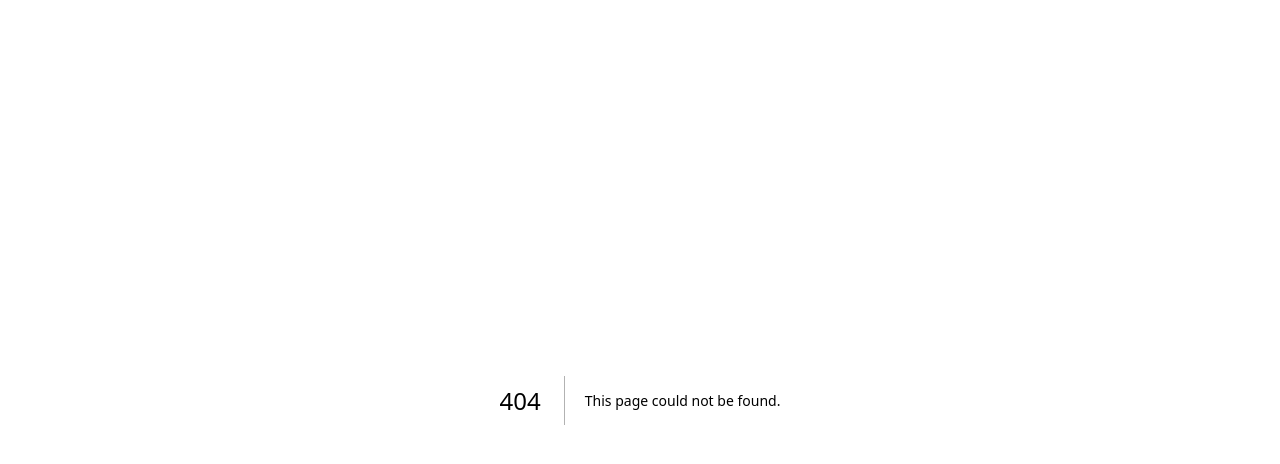
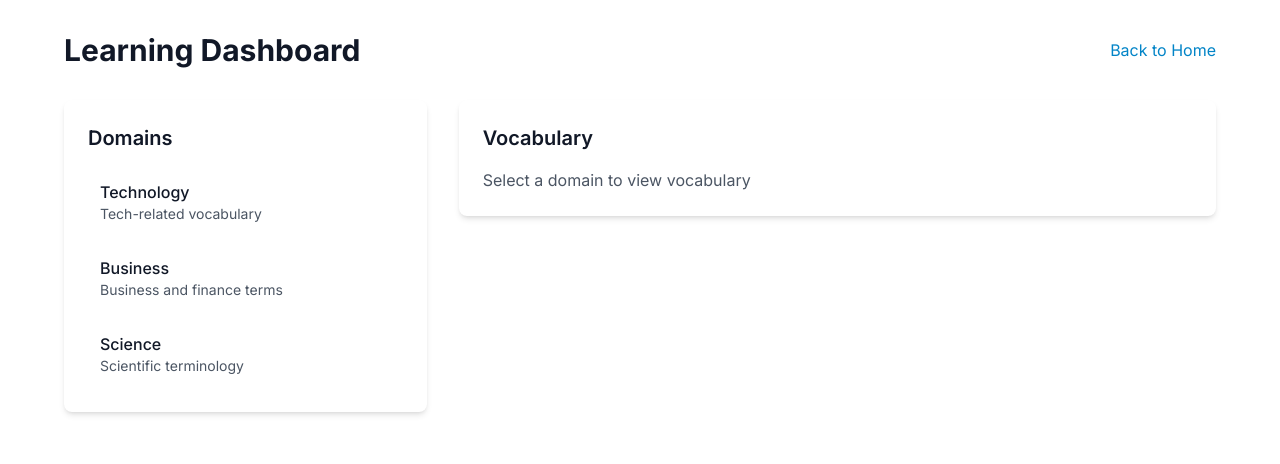
Before and after one commit to ElNandes/DomainVocab, a Next.js app: page /learn in a window 1280 px wide. Before the commit this address had no page. Shown: the top 464 px of the page. Built offline with nearby package versions, Linux system fonts and the light colour scheme.

Commit message:
start learning worked

```diff
--- /dev/null
+++ b/src/app/learn/page.tsx
@@ -0,0 +1,88 @@
+"use client"
+
+import { useState } from 'react'
+import Link from 'next/link'
+
+export default function LearnPage() {
+  const [selectedDomain, setSelectedDomain] = useState<string | null>(null)
+
+  // Temporary mock data
+  const domains = [
+    { id: '1', name: 'Technology', description: 'Tech-related vocabulary' },
+    { id: '2', name: 'Business', description: 'Business and finance terms' },
+    { id: '3', name: 'Science', description: 'Scientific terminology' },
+  ]
+
+  const vocabularies = [
+    { id: '1', word: 'Algorithm', definition: 'A set of rules or instructions given to a computer to solve a problem', examples: ['The search algorithm quickly found the relevant results.'] },
+    { id: '2', word: 'API', definition: 'Application Programming Interface - a set of rules that allows programs to talk to each other', examples: ['The app uses the Twitter API to fetch tweets.'] },
+  ]
+
+  return (
+    <main className="min-h-screen p-8">
+      <div className="max-w-6xl mx-auto">
+        <div className="flex justify-between items-center mb-8">
+          <h1 className="text-3xl font-bold">Learning Dashboard</h1>
+          <Link
+            href="/"
+            className="text-primary-600 hover:text-primary-700"
+          >
+            Back to Home
+          </Link>
+        </div>
+
+        <div className="grid grid-cols-1 md:grid-cols-3 gap-8">
+          {/* Domains Sidebar */}
+          <div className="bg-white p-6 rounded-lg shadow-md">
+            <h2 className="text-xl font-semibold mb-4">Domains</h2>
+            <div className="space-y-2">
+              {domains.map((domain) => (
+                <button
+                  key={domain.id}
+                  onClick={() => setSelectedDomain(domain.id)}
+                  className={`w-full text-left p-3 rounded-md transition-colors ${
+                    selectedDomain === domain.id
+                      ? 'bg-primary-100 text-primary-900'
+                      : 'hover:bg-gray-100'
+                  }`}
+                >
+                  <h3 className="font-medium">{domain.name}</h3>
+                  <p className="text-sm text-gray-600">{domain.description}</p>
+                </button>
+              ))}
+            </div>
+          </div>
+
+          {/* Vocabulary List */}
+          <div className="md:col-span-2">
+            <div className="bg-white p-6 rounded-lg shadow-md">
+              <h2 className="text-xl font-semibold mb-4">Vocabulary</h2>
+              {selectedDomain ? (
+                <div className="space-y-4">
+                  {vocabularies.map((vocab) => (
+                    <div key={vocab.id} className="border-b pb-4 last:border-b-0">
+                      <h3 className="text-lg font-medium">{vocab.word}</h3>
+                      <p className="text-gray-600 mt-1">{vocab.definition}</p>
+                      {vocab.examples.length > 0 && (
+                        <div className="mt-2">
+                          <p className="text-sm font-medium text-gray-700">Examples:</p>
+                          <ul className="list-disc list-inside text-sm text-gray-600">
+                            {vocab.examples.map((example, index) => (
+                              <li key={index}>{example}</li>
+                            ))}
+                          </ul>
+                        </div>
+                      )}
+                    </div>
+                  ))}
+                </div>
+              ) : (
+                <p className="text-gray-600">Select a domain to view vocabulary</p>
+              )}
+            </div>
+          </div>
+        </div>
+      </div>
+    </main>
+  )
+}
--- a/src/app/page.tsx
+++ b/src/app/page.tsx
@@ -1,4 +1,6 @@
 "use client"
+
+import Link from 'next/link'
 
 export default function Home() {
   return (
@@ -11,9 +13,12 @@ export default function Home() {
           Your personal assistant for mastering domain-specific vocabulary
         </p>
         <div className="mt-8 flex justify-center">
-          <button className="bg-primary-600 text-white px-6 py-2 rounded-lg hover:bg-primary-700 transition-colors">
+          <Link
+            href="/learn"
+            className="bg-primary-600 text-white px-6 py-2 rounded-lg hover:bg-primary-700 transition-colors"
+          >
             Start Learning
-          </button>
+          </Link>
         </div>
       </div>
     </main>
```
